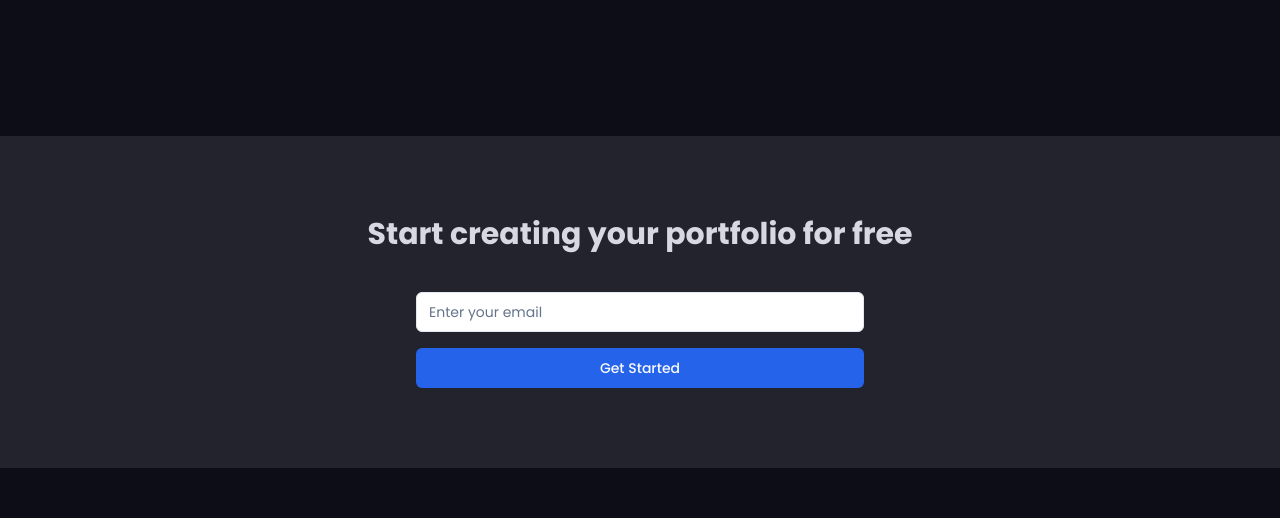
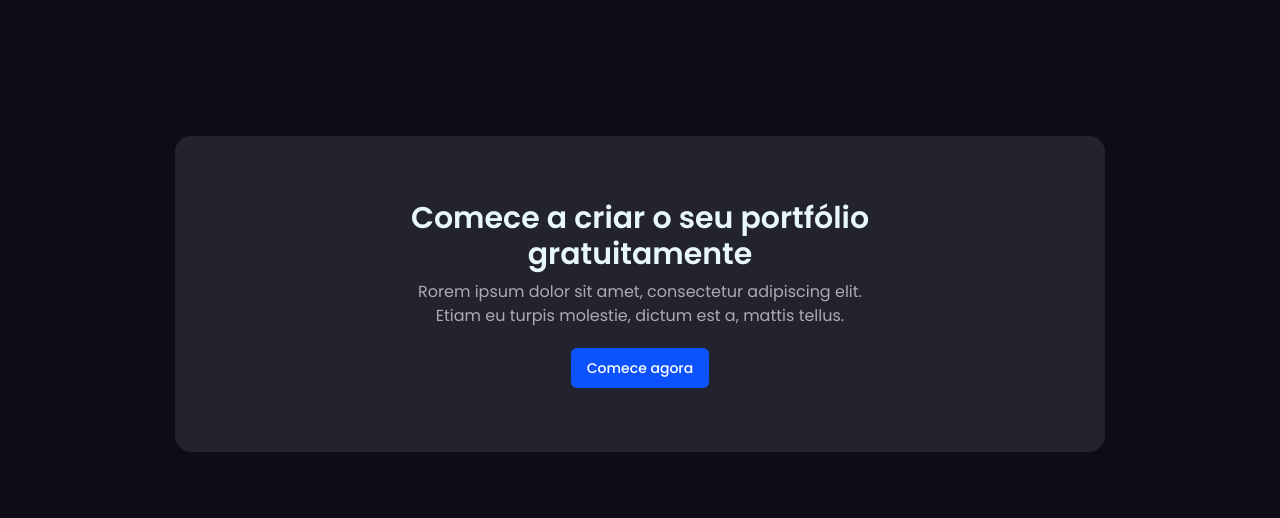
Before and after one commit to bjjlink-br/bjjlink-web, a Next.js app: page / in a window 1280 px wide. Shown: the part 4100-4618 px from the top of the page. Built offline with nearby package versions, Linux system fonts and the light colour scheme.

Commit message:
feature: adjust section to start

```diff
--- a/src/app/page.tsx
+++ b/src/app/page.tsx
@@ -2,7 +2,6 @@ import Link from "next/link"
 import Image from "next/image"
 import { Button } from "@/components/ui/button"
 import { Card, CardContent, CardDescription, CardFooter, CardHeader, CardTitle } from "@/components/ui/card"
-import { Input } from "@/components/ui/input"
 import { Accordion, AccordionContent, AccordionItem, AccordionTrigger } from "@/components/ui/accordion"
 import { Navbar } from "@/components/shared/Navbar"
 import { ArrowUpRight } from "lucide-react"
@@ -140,13 +139,17 @@ export default function Home() {
           <TestimonialCarousel />
         </section>
 
-        <section className="bg-gray-900 py-20">
-          <div className="container mx-auto px-4">
-            <h2 className="text-3xl font-bold text-center mb-10">Start creating your portfolio for free</h2>
-            <div className="max-w-md mx-auto">
-              <Input type="email" placeholder="Enter your email" className="mb-4" />
-              <Button className="w-full bg-blue-600 hover:bg-blue-700">Get Started</Button>
+        <section className="bg-transparent px-4 md:px-0">
+          <div className="container flex flex-col items-center justify-center bg-gray-900 rounded-2xl max-w-[930px] mx-auto p-8 md:px-52 md:py-16">
+            <div className="container mx-auto px-4 mb-4">
+              <h2 className="text-xl md:text-3xl text-center font-semibold text-brand-blue-50 mb-2">
+                Comece a criar o seu portfólio gratuitamente
+              </h2>
+              <p className="text-sm md:text-base text-gray-200 text-center">
+                Rorem ipsum dolor sit amet, consectetur adipiscing elit. Etiam eu turpis molestie, dictum est a, mattis tellus.
+              </p>
             </div>
+            <Button className="max-w-44 text-white bg-brand-blue-600 hover:bg-brand-blue-700 mt-1">Comece agora</Button>
           </div>
         </section>
 
```
